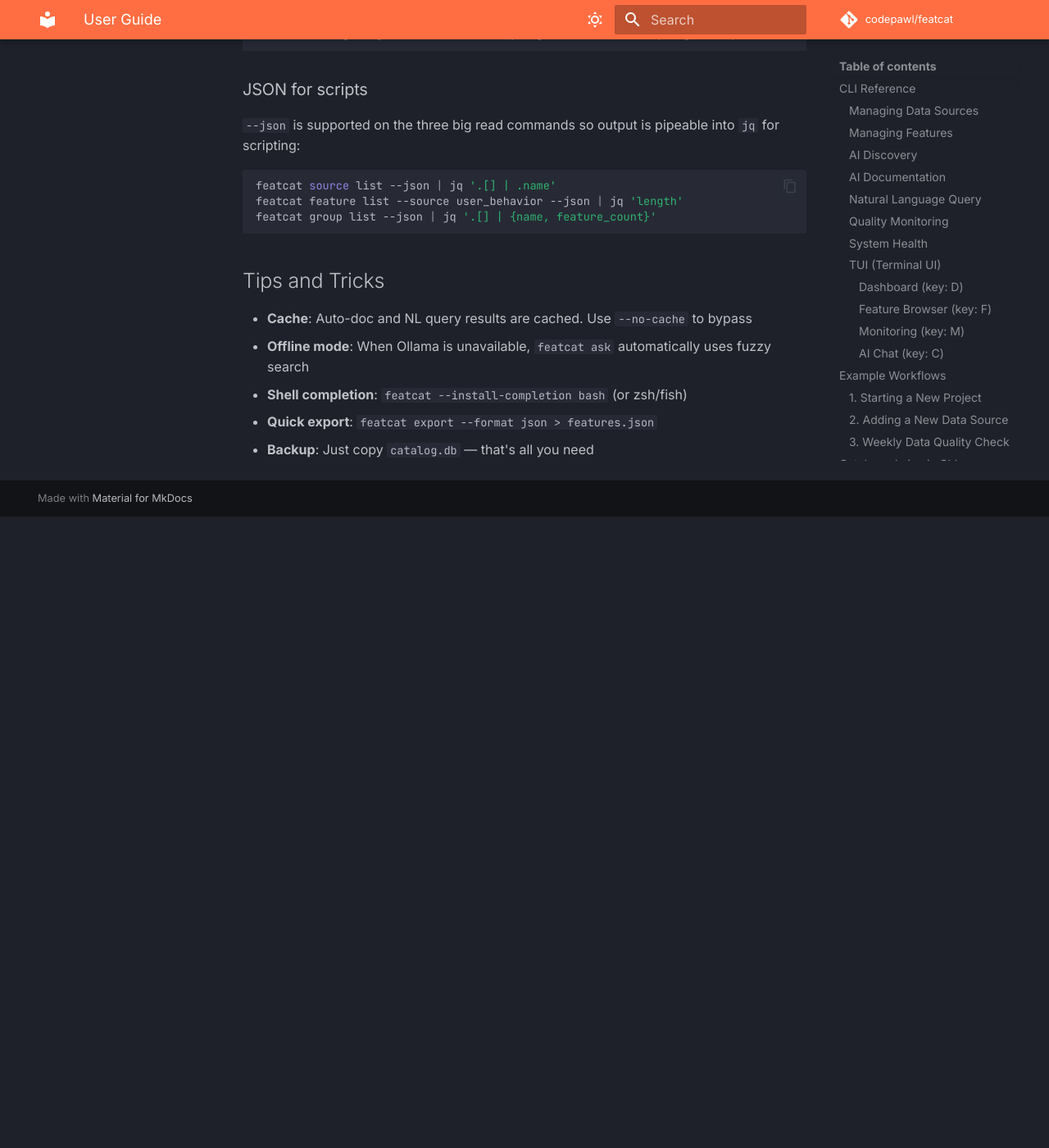
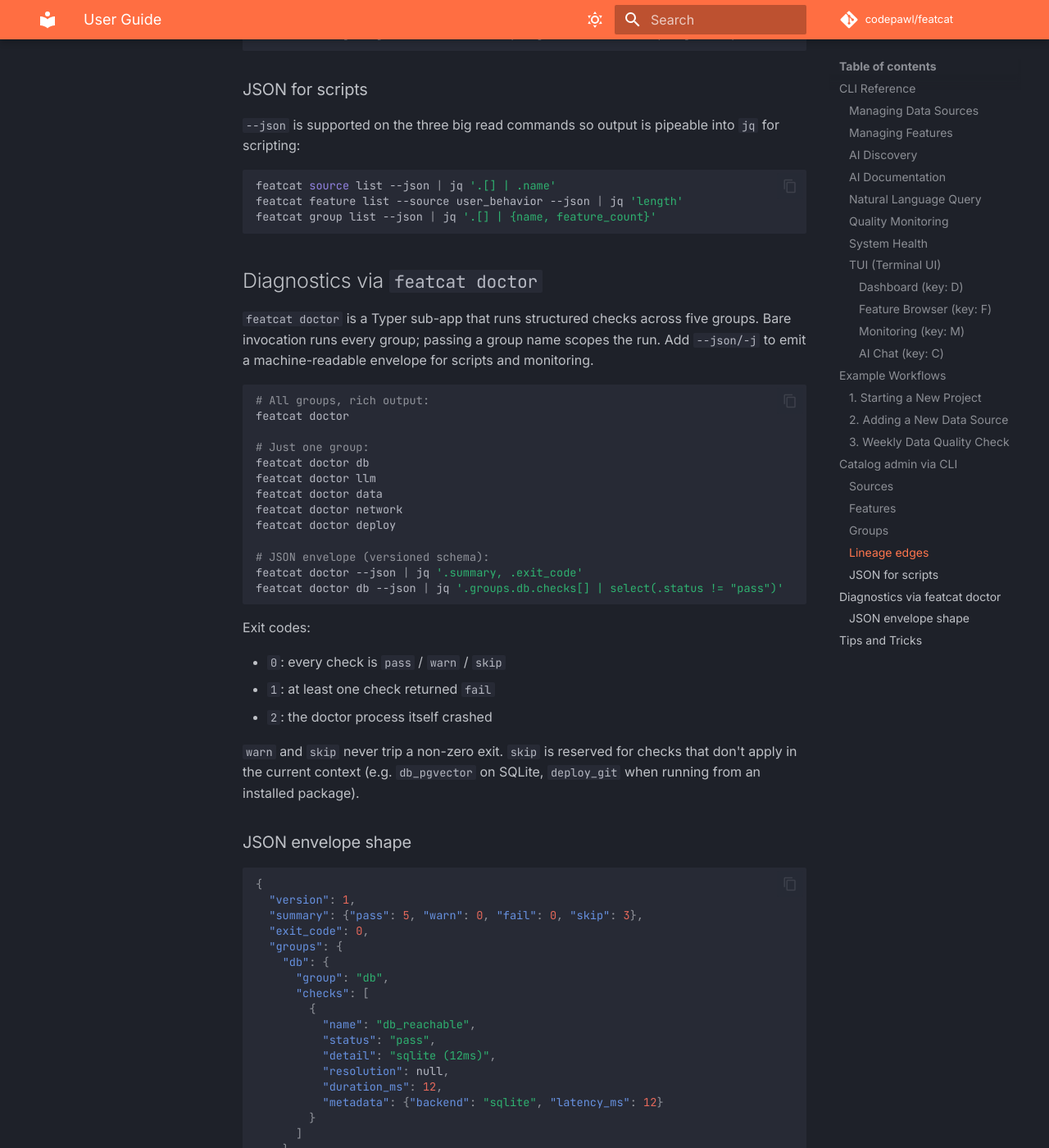
Before and after one commit to codepawl/featcat, an MkDocs documentation site: the page built from docs/user-guide.md, in a window 1280 px wide and 1400 px high, scrolled down 5348 px. Shown: the whole window at 82% size. Built offline with MkDocs 1.6.1 and Material for MkDocs 9.7.7, drawn with Linux system fonts in a browser that asks for light colours; comment, search, counter and statistics services are not loaded; before the commit the page ends 5978 px from its top, so only the background shows below that; some of the changed text lies outside the part shown.

Commit message:
docs(user-guide): document the doctor command family
Adds a 'Diagnostics via featcat doctor' section that documents:

- the five groups (deploy, db, llm, network, data)
- bare vs group-scoped invocation
- --json envelope, with the versioned schema example
- exit-code semantics (0/1/2 plus the warn/skip carve-out)
- pointer to /api/health which surfaces the same checks

````diff
--- a/docs/user-guide.md
+++ b/docs/user-guide.md
@@ -265,6 +265,68 @@ featcat feature list --source user_behavior --json | jq 'length'
 featcat group list --json | jq '.[] | {name, feature_count}'
 ```
 
+## Diagnostics via `featcat doctor`
+
+`featcat doctor` is a Typer sub-app that runs structured checks across
+five groups. Bare invocation runs every group; passing a group name
+scopes the run. Add `--json/-j` to emit a machine-readable envelope
+for scripts and monitoring.
+
+```bash
+# All groups, rich output:
+featcat doctor
+
+# Just one group:
+featcat doctor db
+featcat doctor llm
+featcat doctor data
+featcat doctor network
+featcat doctor deploy
+
+# JSON envelope (versioned schema):
+featcat doctor --json | jq '.summary, .exit_code'
+featcat doctor db --json | jq '.groups.db.checks[] | select(.status != "pass")'
+```
+
+Exit codes:
+
+- `0`: every check is `pass` / `warn` / `skip`
+- `1`: at least one check returned `fail`
+- `2`: the doctor process itself crashed
+
+`warn` and `skip` never trip a non-zero exit. `skip` is reserved for
+checks that don't apply in the current context (e.g. `db_pgvector` on
+SQLite, `deploy_git` when running from an installed package).
+
+### JSON envelope shape
+
+```json
+{
+  "version": 1,
+  "summary": {"pass": 5, "warn": 0, "fail": 0, "skip": 3},
+  "exit_code": 0,
+  "groups": {
+    "db": {
+      "group": "db",
+      "checks": [
+        {
+          "name": "db_reachable",
+          "status": "pass",
+          "detail": "sqlite (12ms)",
+          "resolution": null,
+          "duration_ms": 12,
+          "metadata": {"backend": "sqlite", "latency_ms": 12}
+        }
+      ]
+    }
+  }
+}
+```
+
+The same check infrastructure feeds `/api/health` (the `checks` array
+there is the `db` group with a tighter 0.5s per-check budget), so
+external monitors can alert on the same conditions the CLI surfaces.
+
 ## Tips and Tricks
 
 - **Cache**: Auto-doc and NL query results are cached. Use `--no-cache` to bypass
````
